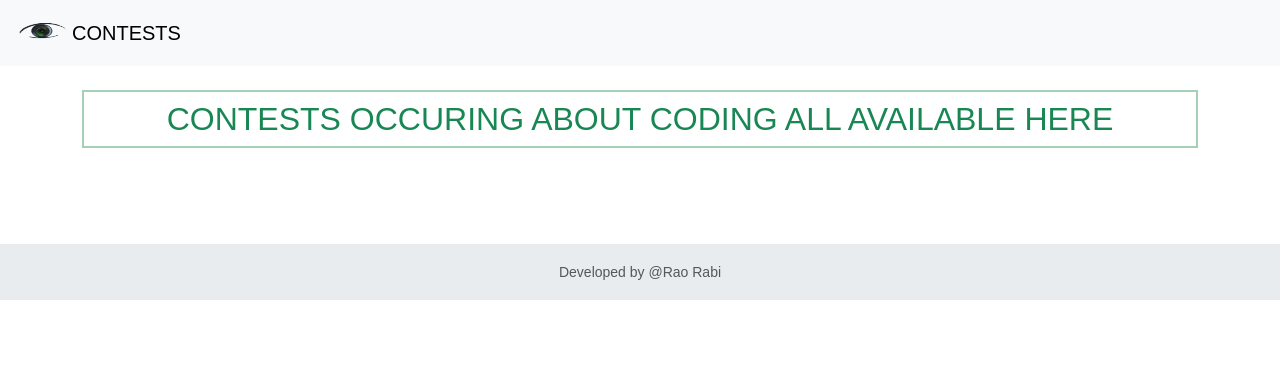
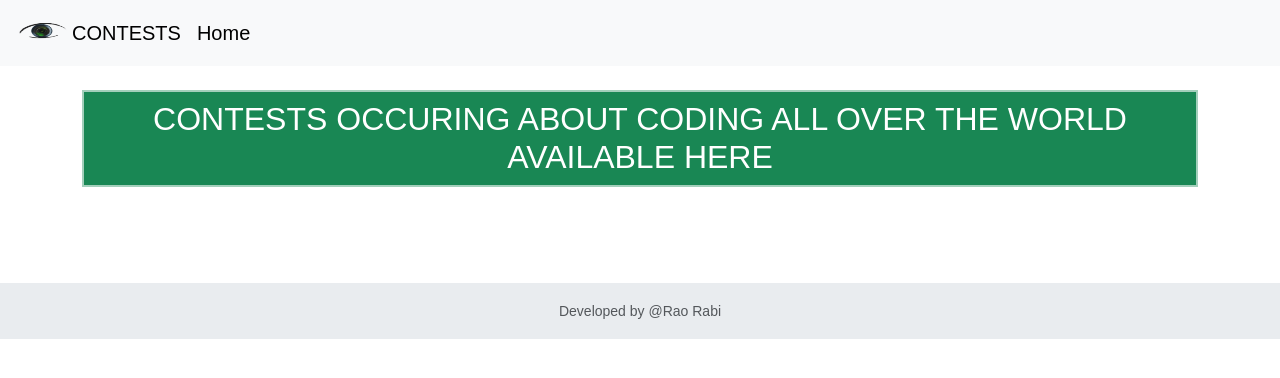
Before and after one commit to rao-rabi/Contests-App, a plain HTML site: page index.html in a window 1280 px wide. Drawn offline with nearby package versions, Linux system fonts and the light colour scheme; no server answers.

Commit message:
new changes done

```diff
--- a/index.html
+++ b/index.html
@@ -25,18 +25,21 @@
 
 <body>
     <nav class="navbar bg-body-tertiary">
-        <div class="container-fluid">
+        <div class="container-fluid d-flex justify-content-start align-items-center">
             <a class="navbar-brand d-flex align-items-center" href="#">
                 <img src="/14578674455d4bd-removebg-preview.png" alt="Logo" width="60" height="40"
                     class="d-inline-block align-text-top">
                 CONTESTS
             </a>
+            <a href="#" class="fs-5 lead text-decoration-none text-black">Home</a>
         </div>
     </nav>
 
     <div class="container">
-        <h2 class="text-uppercase text-center border border-2 border-success-subtle text-success p-2 mt-4 mb-4">Contests
-            Occuring about Coding all available here</h2>
+        <h2 class="text-uppercase text-center bg-success border border-2 border-success-subtle text-white p-2 mt-4 mb-4">Contests
+            Occuring about Coding all Over The World available here</h2>
+        <!-- Running Contests<input type="radio" name="filterContest" value="coding" id="statusContest"></input>
+        Other Contests<input type="radio" name="filterContest" value="before" id="statusContest"></input> -->
         <div class="row justify-content-center gap-4 mt-5 m-1" id="contestCards">
         </div>
     </div>
--- a/script.js
+++ b/script.js
@@ -1,4 +1,5 @@
 let contestCards = document.getElementById("contestCards")
+let inputFilter = document.getElementById("statusContest")
 let url = "https://kontests.net/api/v1/all";
 fetch(url).then((response) => {
     return response.json();
@@ -25,3 +26,11 @@ fetch(url).then((response) => {
       </div>`
     }
 })
+
+
+// let filterContest = (item) =>{
+//   if(inputFilter.value == 'running'){
+//     contest[item].status == 'coding'
+//   }
+
+// }
```
